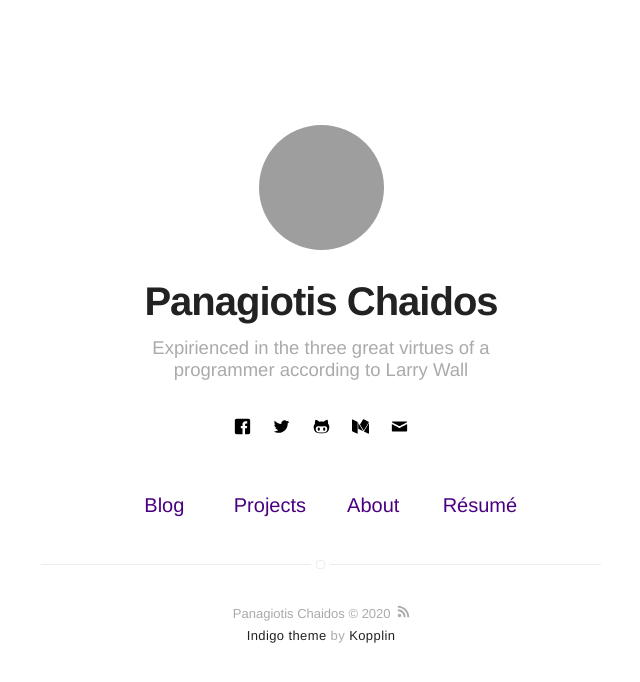
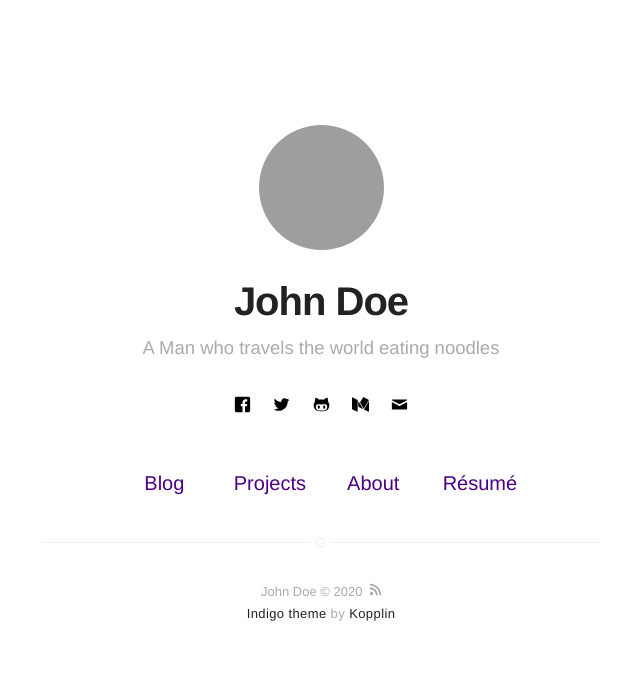
Before and after one commit to mvrck19/mvrck19.github.io, a Jekyll site: the page built from index.html, in a window 1280 px wide. Shown: the top 682 px of the page, without its empty margins (319-959 px from the left). Built offline with Jekyll 4.4.1, drawn with Linux system fonts in a browser that asks for light colours.

Commit message:
Revert "Update _config.yml"
This reverts commit 6c41e5b044a66296e2de49b37117e9ab7427fd55.

```diff
--- a/_config.yml
+++ b/_config.yml
@@ -1,6 +1,6 @@
 # main text of home
-name: Panagiotis Chaidos
-bio: Expirienced in the three great virtues of a programmer according to Larry Wall
+name: John Doe
+bio: A Man who travels the world eating noodles
 
 # twitter summary info
 description: A blog about technology and stuff related
```
